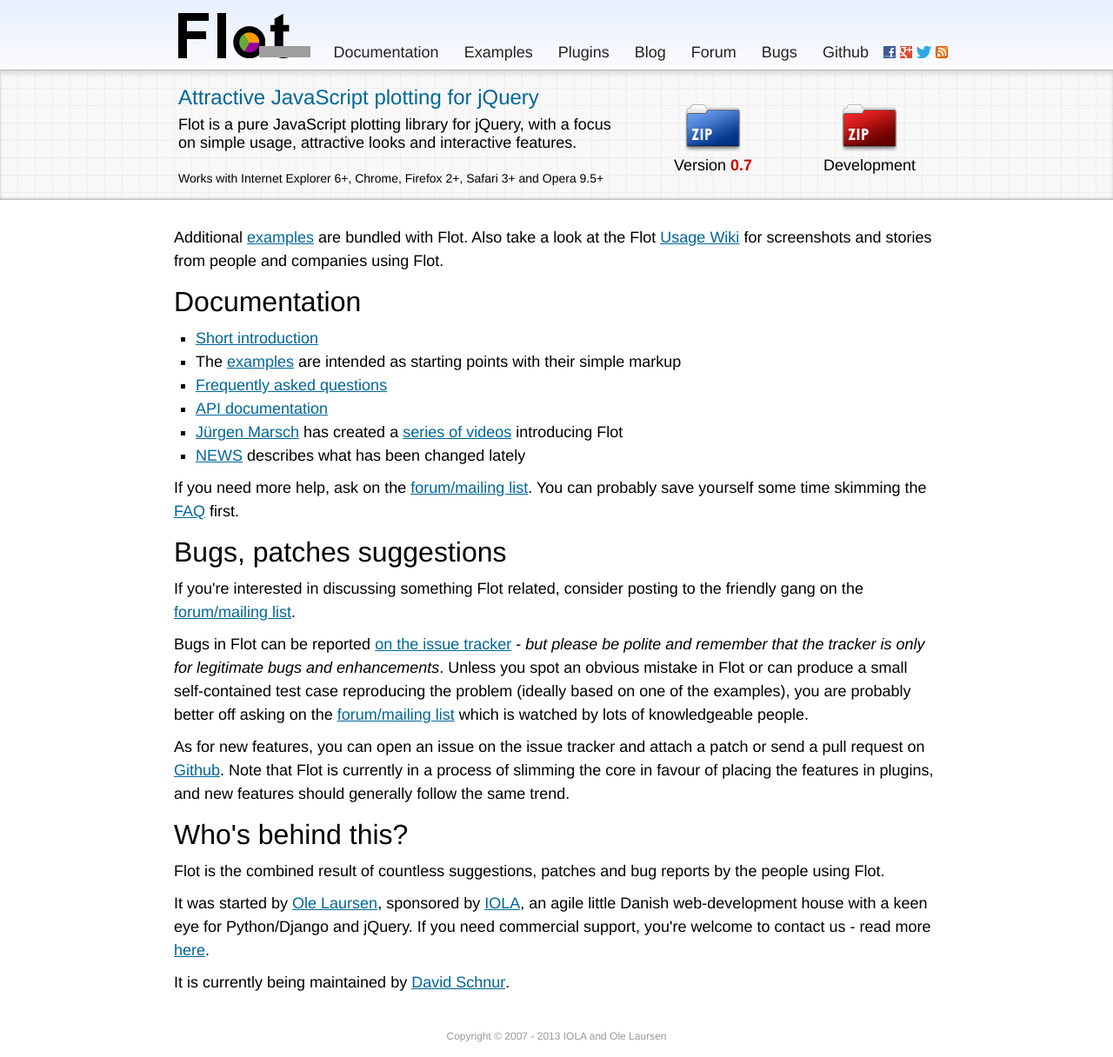
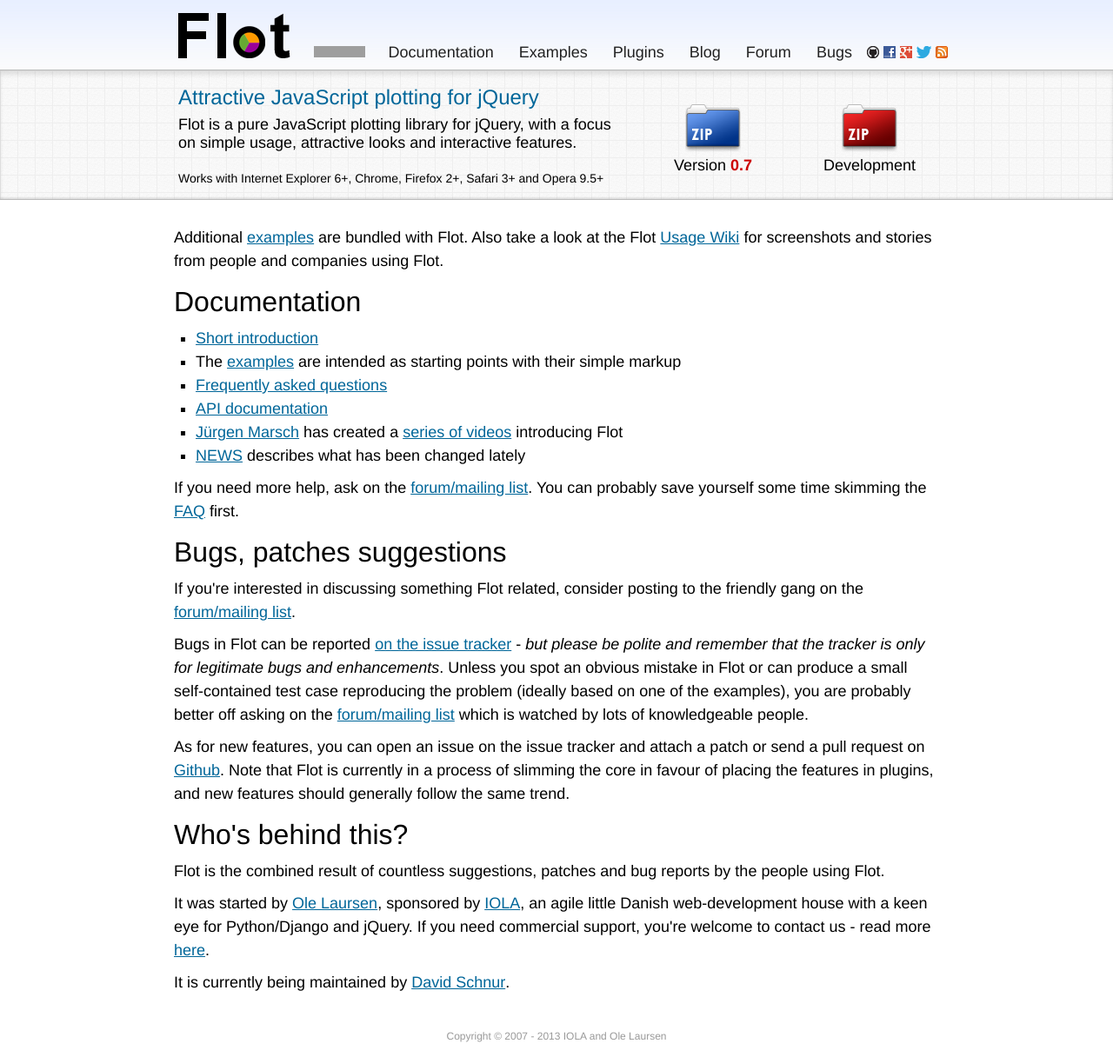
Before and after one commit to flot/flot.github.com, a Jekyll site: the page built from index.html, in a window 1280 px wide. Shown: the whole page at 87% size. Built offline with Jekyll 4.4.1, drawn with Linux system fonts in a browser that asks for light colours; Markdown is read by kramdown in place of the engine named in the settings; the list of posts is cut into pages by our own code; grey boxes are pictures that could not be loaded.

Commit message:
Replace the Github link with an icon.
This saves space, and we don't need text for something that isn't super
high on the priority list for first-time visitors.

```diff
--- a/_includes/header.html
+++ b/_includes/header.html
@@ -51,7 +51,7 @@
 			<a href="/blog" class="menu-item">Blog</a>
 			<a href="http://groups.google.com/group/flot-graphs" class="menu-item">Forum</a>
 			<a href="http://github.com/flot/flot/issues" class="menu-item">Bugs</a>
-			<a href="http://github.com/flot/flot" class="menu-item">Github</a>
+			<a href="http://github.com/flot/flot" title="Fork us on Github" class="menu-item-icon flot-icon flot-icon-14 flot-icon-14-github"></a>
 			<a href="https://www.facebook.com/pages/Flot/424972004244444" title="Find us on Facebook" class="menu-item-icon flot-icon flot-icon-14 flot-icon-14-facebook"></a>
 			<a href="https://plus.google.com/113760091333160117900" title="Follow us on Google+" class="menu-item-icon flot-icon flot-icon-14 flot-icon-14-googleplus"></a>
 			<a href="http://twitter.com/flotcharts" title="Follow us on Twitter" class="menu-item-icon flot-icon flot-icon-14 flot-icon-14-twitter"></a>
--- a/css/flot.css
+++ b/css/flot.css
@@ -259,3 +259,4 @@
 .flot-icon-14-facebook { background-position: -14px -88px; }
 .flot-icon-14-googleplus { background-position: -28px -88px; }
 .flot-icon-14-twitter { background-position: -42px -88px; width: 17px;}
+.flot-icon-14-github { background-position: -59px -88px; }
```
Also changed, not shown: images/sprites.png.
